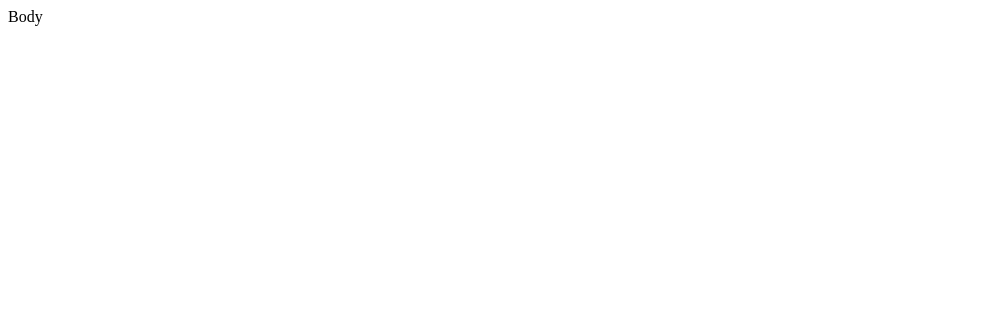
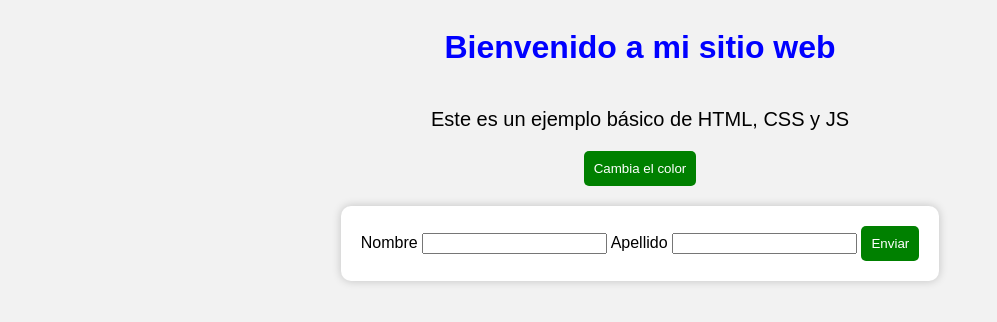
Before and after one commit to fllantada/React-Material-Clase, a plain HTML site: page clase1/index.html in a window 1280 px wide. Shown: the whole page, without its empty margins (0-997 px from the left). Drawn offline with Linux system fonts and the light colour scheme.

Commit message:
ejemplo basico web

```diff
--- /dev/null
+++ b/clase1/app.js
@@ -0,0 +1,27 @@
+const button = document.getElementById("cambiarColor");
+const body = document.querySelector("body");
+
+button.addEventListener("click", () => {
+  const red = Math.floor(Math.random() * 255);
+  const green = Math.floor(Math.random() * 255);
+  const blue = Math.floor(Math.random() * 255);
+
+  body.style.backgroundColor = `rgb(${red}, ${green}, ${blue})`;
+});
+
+const form = document.getElementById("form");
+
+form.addEventListener("submit", (event) => {
+  // Prevenir el comportamiento predeterminado del formulario de enviar los datos a una página
+  event.preventDefault();
+
+  // Obtener los valores de los campos de entrada
+  const nombre = document.getElementById("nombre").value;
+  const apellido = document.getElementById("apellido").value;
+
+  // Realizar alguna acción con los valores de entrada
+  console.log(`Nombre: ${nombre} Apellido: ${apellido}`);
+
+  // Restablecer el formulario
+  form.reset();
+});
--- a/clase1/index.html
+++ b/clase1/index.html
@@ -1,12 +1,23 @@
 <!DOCTYPE html>
-<html lang="en">
+<html>
   <head>
-    <meta charset="UTF-8" />
-    <meta http-equiv="X-UA-Compatible" content="IE=edge" />
-    <meta name="viewport" content="width=device-width, initial-scale=1.0" />
-    <title>Document</title>
+    <title>Mi sitio web</title>
+    <link rel="stylesheet" href="style.css" />
   </head>
   <body>
-    Body
+    <h1>Bienvenido a mi sitio web</h1>
+    <p>Este es un ejemplo básico de HTML, CSS y JS</p>
+    <button id="cambiarColor">Cambia el color</button>
+    <div class="contenedor">
+      <form id="form">
+        <label for="nombre">Nombre</label>
+        <input type="text" id="nombre" />
+        <label for="apellido">Apellido</label>
+        <input type="text" id="apellido" />
+        <button type="submit">Enviar</button>
+      </form>
+    </div>
+
+    <script src="app.js"></script>
   </body>
 </html>
--- /dev/null
+++ b/clase1/style.css
@@ -0,0 +1,36 @@
+body {
+  font-family: Arial, Helvetica, sans-serif;
+  display: flex;
+  flex-direction: column;
+  align-items: center;
+  justify-content: center;
+  background-color: #f2f2f2;
+}
+
+.contenedor {
+  margin-top: 20px;
+  background-color: white;
+  padding: 20px;
+  border-radius: 10px;
+  box-shadow: 0 0 10px 0 rgba(0, 0, 0, 0.2);
+}
+
+h1 {
+  color: blue;
+}
+
+p {
+  font-size: 20px;
+}
+
+button {
+  padding: 10px;
+  background-color: green;
+  color: white;
+  border: none;
+  border-radius: 5px;
+}
+
+button:hover {
+  background-color: darkgreen;
+}
```
Also changed, not shown: 1 other file.
